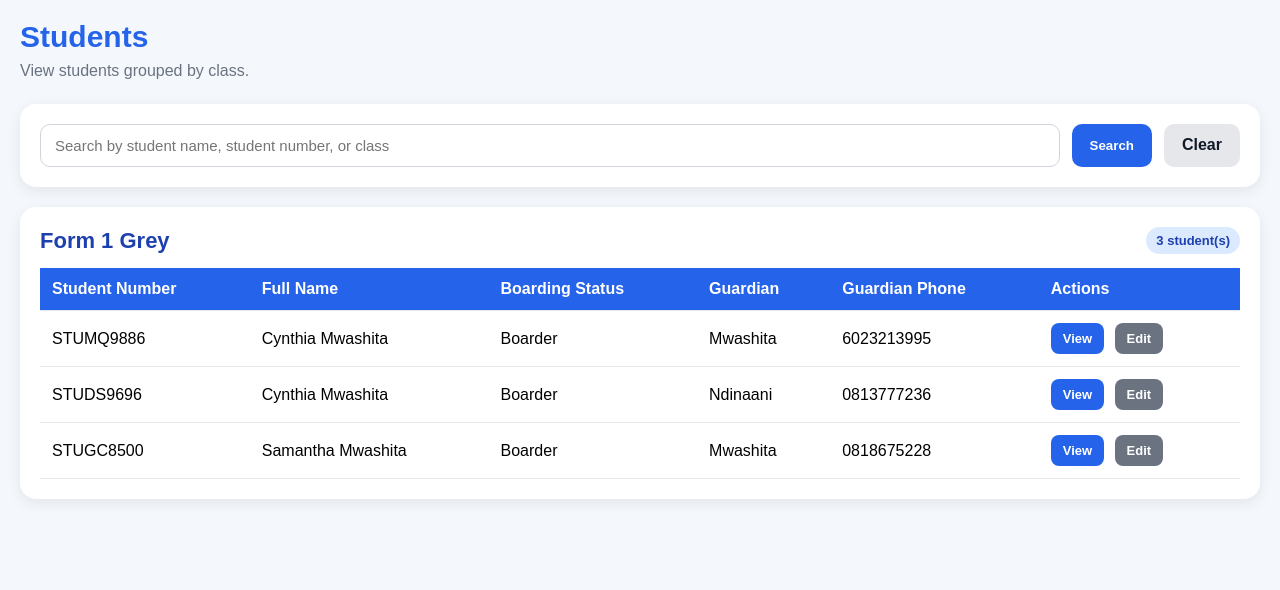
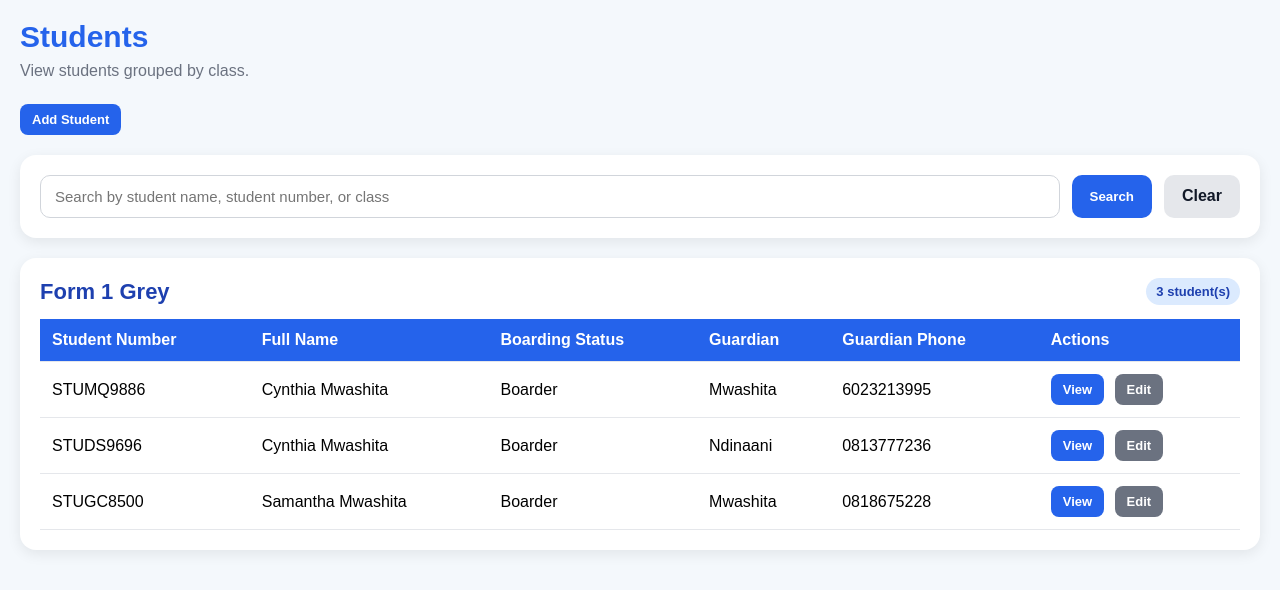
Before and after one commit to sadziwacynthia-bot/school-app, a Flask app: page /students in a window 1280 px wide. Shown: the part 92-682 px from the top of the page. Run offline with Flask 3, Linux system fonts and the light colour scheme; a user stored in the database is signed in; data comes from the database, SQL or seed files in the repository.

Commit message:
Update students page, profiles, fees, dashboard and latest school system changes

```diff
--- a/templates/students.html
+++ b/templates/students.html
@@ -5,7 +5,9 @@
     <h1>Students</h1>
     <p>View students grouped by class.</p>
 </div>
-
+<div class="page-actions">
+    <a href="{{ url_for('add_student') }}" class="action-btn">Add Student</a>
+</div>
 <div class="search-card">
     <form method="GET" action="{{ url_for('students') }}" class="search-form">
         <input
@@ -65,6 +67,23 @@
 {% endif %}
 
 <style>
+    .page-actions {
+    margin-bottom: 20px;
+}
+
+.action-btn {
+    display: inline-block;
+    background: #2563eb;
+    color: white;
+    text-decoration: none;
+    padding: 12px 18px;
+    border-radius: 10px;
+    font-weight: 600;
+}
+
+.action-btn:hover {
+    background: #1e40af;
+}
 .page-header {
     margin-bottom: 24px;
 }
```
